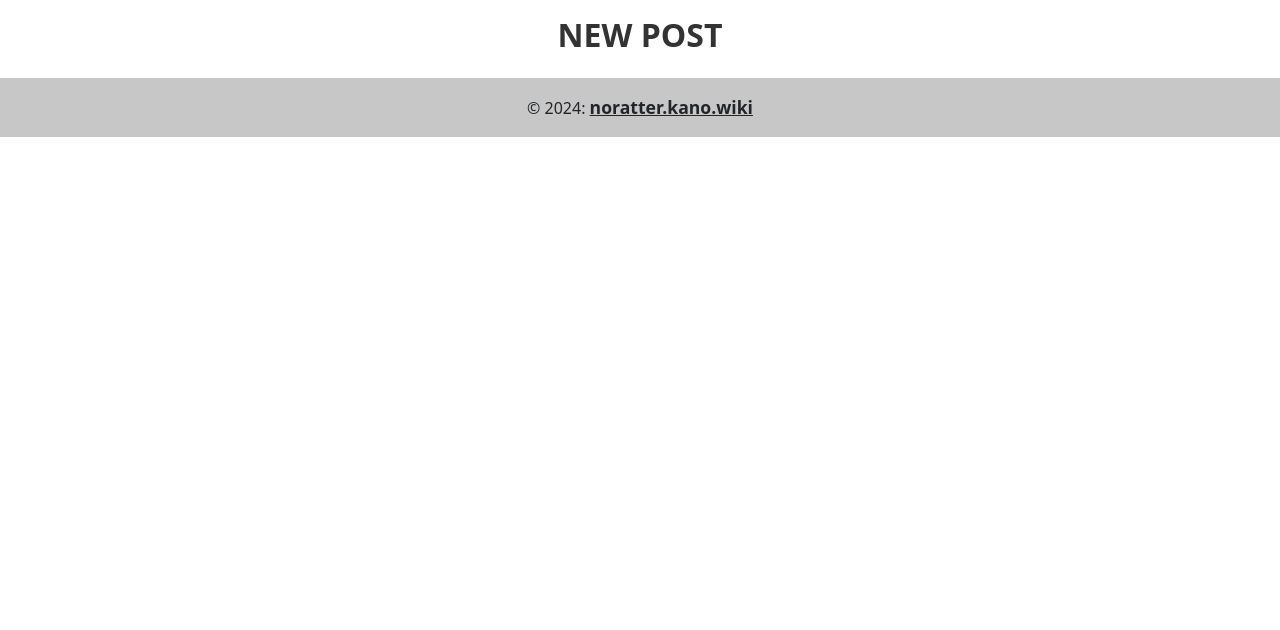
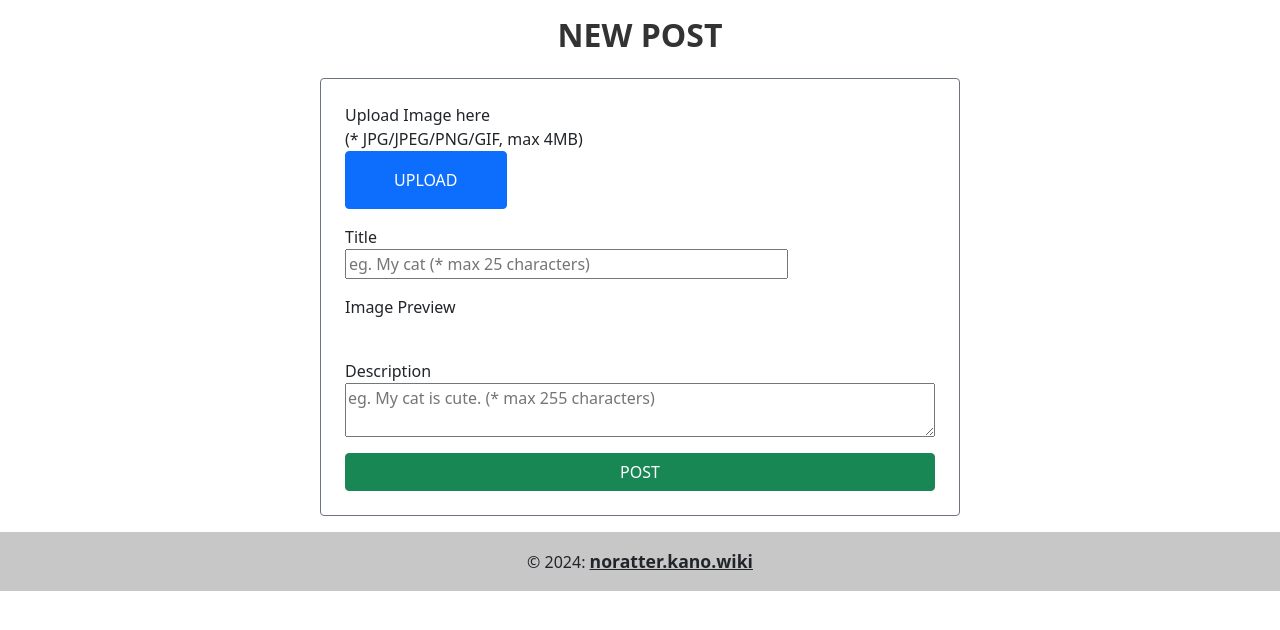
Before and after one commit to SouthernMinami/noratter, a PHP site: page /new in a window 1280 px wide. Shown: the part 80-710 px from the top of the page. Run offline with PHP 8.4, Linux system fonts and the light colour scheme.

Commit message:
Add: newページに投稿フォームを追加

```diff
--- a/Views/new.php
+++ b/Views/new.php
@@ -6,5 +6,27 @@ namespace Views;
 
 <div class="title-container">
     <h1 class="page-title">NEW POST</h1>
-    <p class="page-description"></p>
+    <div class="d-flex flex-column p-4 m-3 w-50 border border-secondary rounded upload-container">
+        <label for="upload-file" >Upload Image here<br/>(* JPG/JPEG/PNG/GIF, max 4MB)</label>
+        <label class="pb-3">
+            <span class="btn btn-primary px-5 py-3">
+                <i class="fas fa-upload"></i>
+                UPLOAD
+                <input type="file" id="upload-file" accept=".jpg, .jpeg, .png, .gif" class="pb-3 upload-file" style="display:none"/>
+            </span>
+        </label>
+        <div id="upload-error" style="display: none;">
+            <p class="text-danger upload-error"></p>
+        </div>
+        <label for="post-title">Title</label>
+        <input type="text" id="post-title" class="mb-3 w-75" placeholder="eg. My cat (* max 25 characters)" maxlength="25"/>
+        <label for="preview">Image Preview</label>
+        <div id="preview" class="pb-3 preview">
+            <img id="preview-img" class="img-fluid preview-img"/>
+        </div>
+        <label for="post-description">Description</label>
+        <textarea id="post-description" placeholder="eg. My cat is cute. (* max 255 characters)" maxlength="255" class="mb-3 b-3"></textarea>
+        <button id="upload-button" class="btn btn-success" onClick="postImage()">POST</button>
+    </div>
 </div>
+<script src="/public/js/app_new.js"></script>
```
